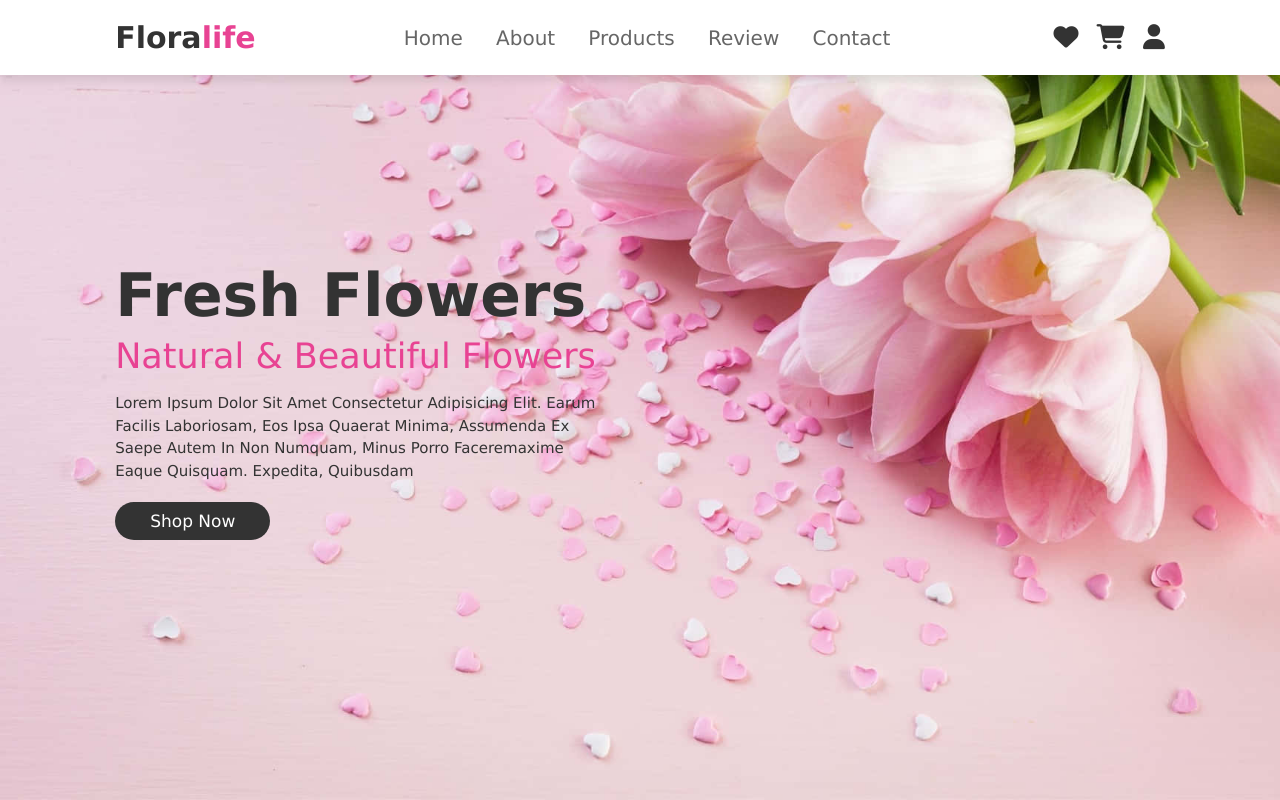
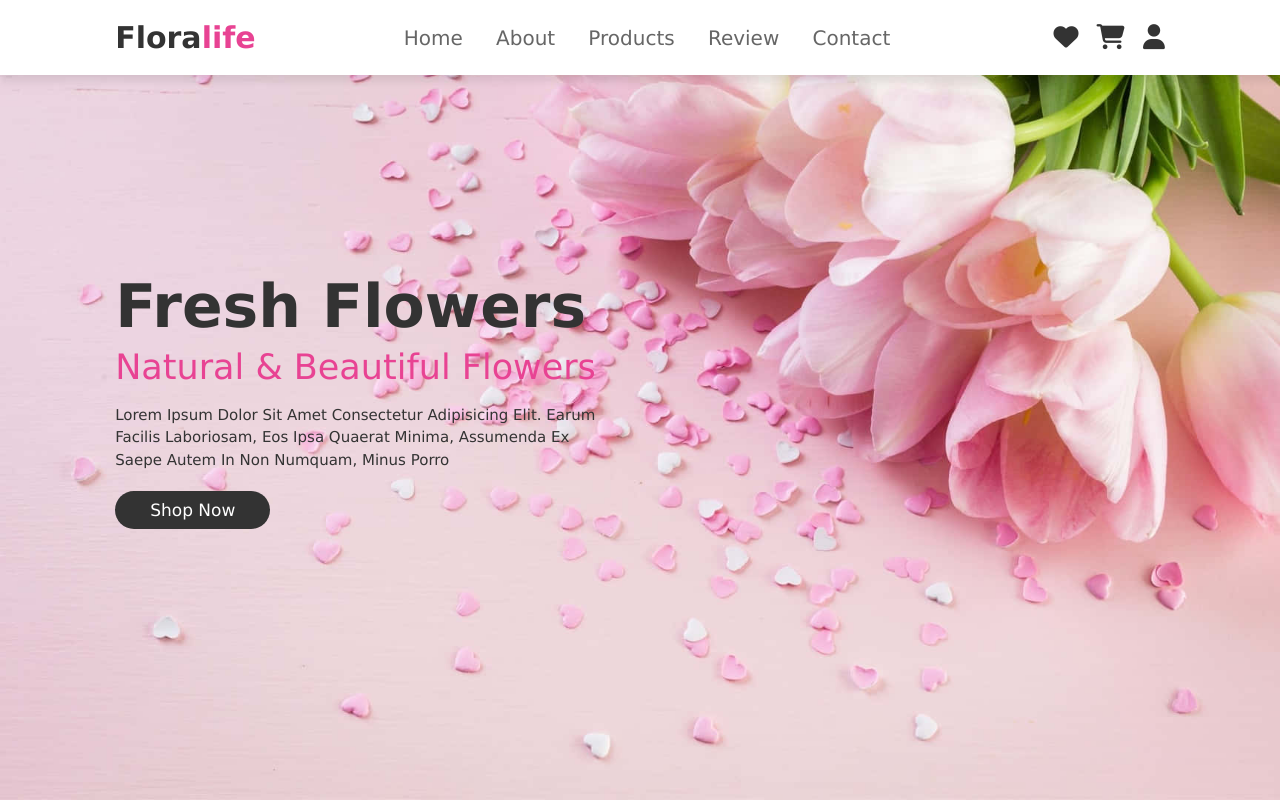
Before and after one commit to Arun-Karthik-26/CODSOFT, a plain HTML site: page index.html in a window 1280 px wide. Shown: the top 800 px of the page. Drawn offline with Linux system fonts and the light colour scheme.

Commit message:
content change

```diff
--- a/index.html
+++ b/index.html
@@ -40,7 +40,7 @@
             <h3>fresh flowers</h3>
             <span>natural & beautiful flowers </span>
             <p>Lorem ipsum dolor sit amet consectetur adipisicing elit. Earum facilis laboriosam, eos ipsa quaerat minima, assumenda
-                 ex saepe autem in non numquam, minus porro faceremaxime eaque quisquam. Expedita, quibusdam</p>
+                 ex saepe autem in non numquam, minus porro </p>
             <a href="#" class="btn">shop now</a>
         </div>
     </section>
```
